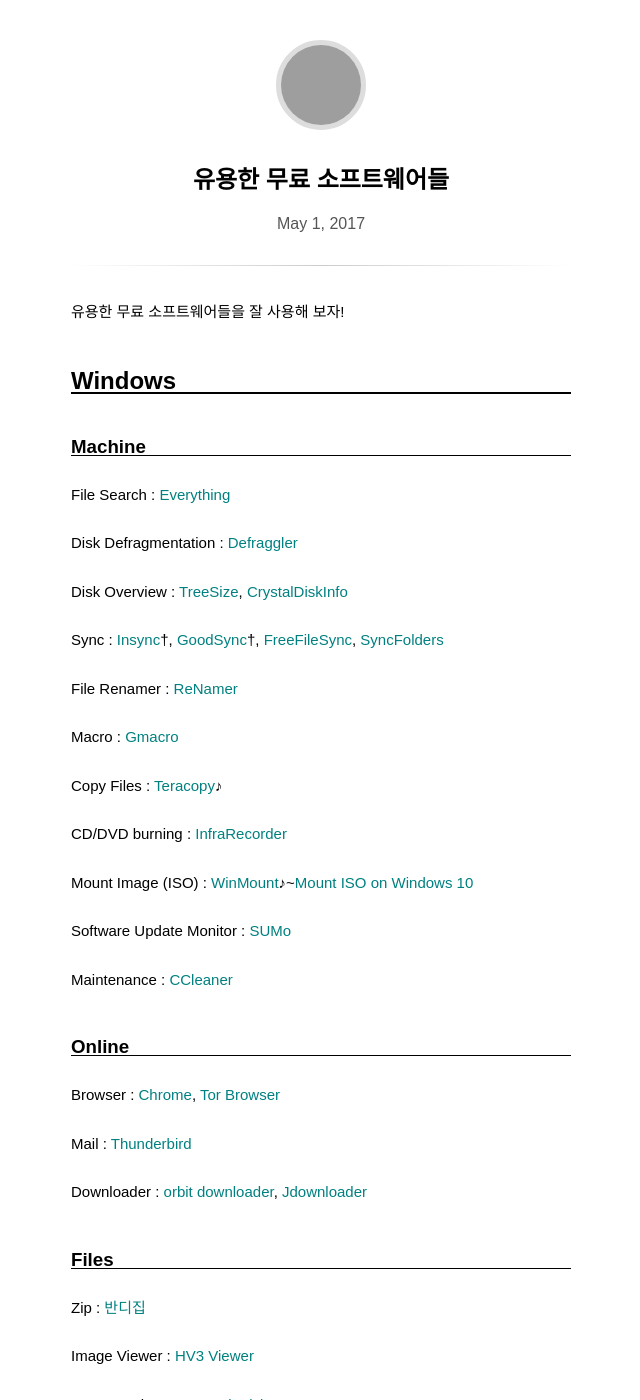
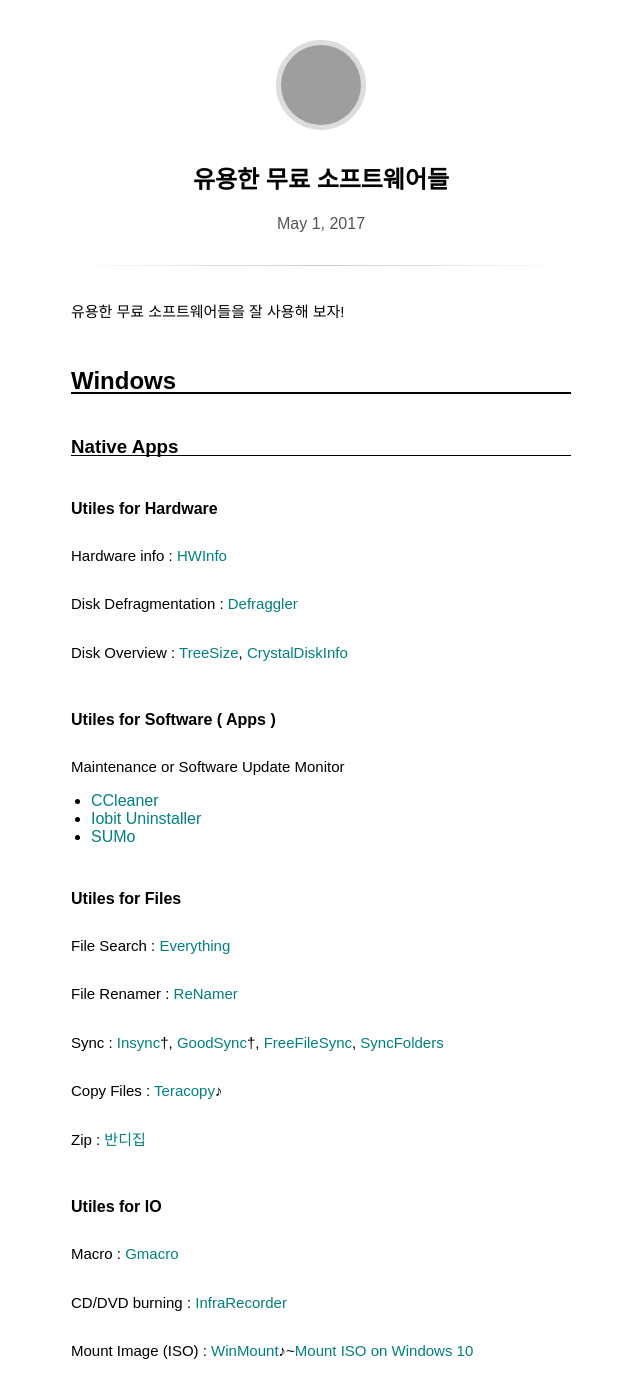
Before and after one commit to pinedance/blog, a Jekyll site: the page built from _posts/updates/2017-05-01-useful-free-softwares.md, in a window 1280 px wide and 1400 px high. Shown: the whole window, without its empty margins (319-959 px from the left). Built offline with Jekyll 4.4.1, drawn with Linux system fonts in a browser that asks for light colours; some web fonts are replaced; comment, search, counter and statistics services are not loaded; some of the changed text lies outside the part shown; grey boxes are pictures that could not be loaded.

Commit message:
update posts

```diff
--- a/_posts/updates/2017-05-01-useful-free-softwares.md
+++ b/_posts/updates/2017-05-01-useful-free-softwares.md
@@ -11,32 +11,46 @@
 Windows
 ---------
 
-### Machine
+### Native Apps
 
-File Search : [Everything](https://www.voidtools.com/ko-kr/)
+#### Utiles for Hardware
+
+Hardware info : [HWInfo](https://www.hwinfo.com/)
 
 Disk Defragmentation : [Defraggler](http://www.piriform.com/defraggler)
 
 Disk Overview : [TreeSize](http://www.jam-software.com/treesize_free/), [CrystalDiskInfo](https://crystalmark.info/software/CrystalDiskInfo/index-e.html)
 
-Sync : [Insync](https://www.insynchq.com/)†, [GoodSync](https://www.goodsync.com/)†, [FreeFileSync](https://www.freefilesync.org/), [SyncFolders](http://www.syncfolders.elementfx.com/)
+#### Utiles for Software ( Apps )
+
+Maintenance or Software Update Monitor
+
+* [CCleaner](http://www.piriform.com/ccleaner)
+* [Iobit Uninstaller](https://www.iobit.com/en/advanceduninstaller.php)
+* [SUMo](https://www.kcsoftwares.com/?sumo)
+
+#### Utiles for Files
+
+File Search : [Everything](https://www.voidtools.com/ko-kr/)
 
 File Renamer : [ReNamer](https://www.den4b.com/products/renamer)
 
-Macro : [Gmacro](http://gmacro.co.kr/macro/)
+Sync : [Insync](https://www.insynchq.com/)†, [GoodSync](https://www.goodsync.com/)†, [FreeFileSync](https://www.freefilesync.org/), [SyncFolders](http://www.syncfolders.elementfx.com/)
 
 Copy Files : [Teracopy](http://www.codesector.com/teracopy)♪
+
+Zip : [반디집](https://www.bandisoft.co.kr/bandizip/)
+
+#### Utiles for IO
+
+Macro : [Gmacro](http://gmacro.co.kr/macro/)
 
 CD/DVD burning : [InfraRecorder](http://infrarecorder.org/)
 
 Mount Image (ISO) : [WinMount](http://www.winmount.com/)♪~[Mount ISO on Windows 10](https://www.windowscentral.com/how-mount-or-unmount-iso-images-windows-10)
 
-Software Update Monitor : [SUMo](https://www.kcsoftwares.com/?sumo)
 
-Maintenance : [CCleaner](http://www.piriform.com/ccleaner)
-
-
-### Online
+### Utiles for Online
 
 Browser : [Chrome](https://www.google.com/chrome/browser/desktop/index.html), [Tor Browser](https://www.torproject.org/projects/torbrowser.html.en)
 
```
Also changed, not shown: other parts of _posts/updates/2017-05-01-useful-free-softwares.md (+2 -2 lines).
